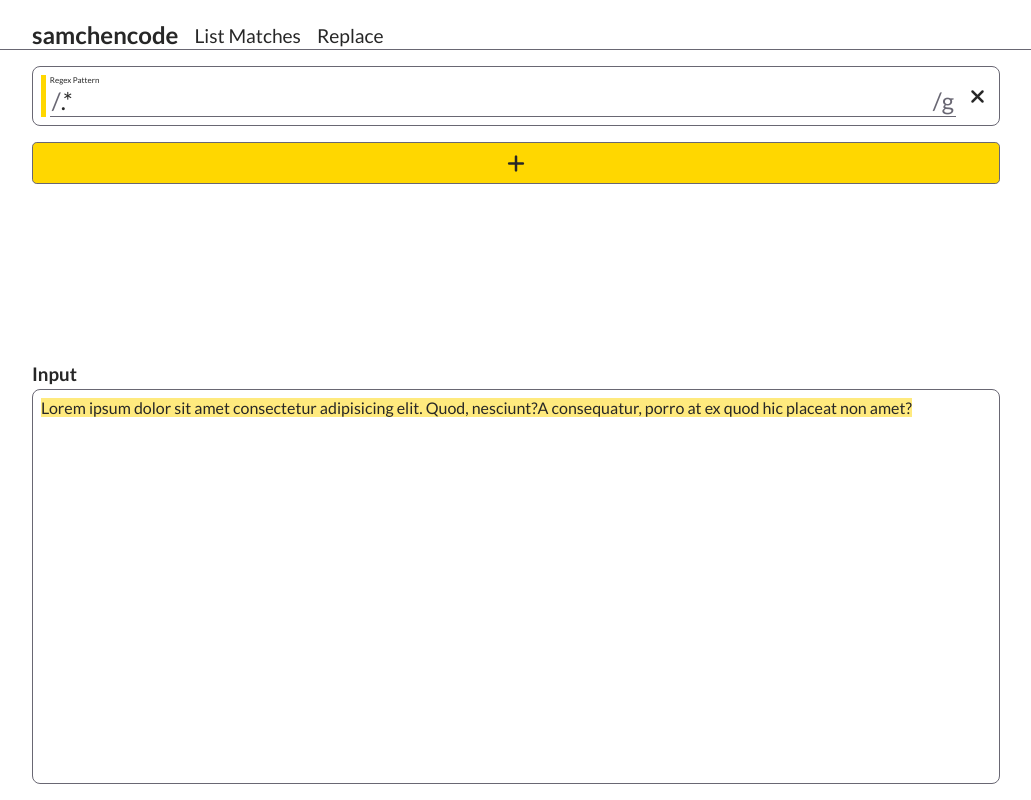
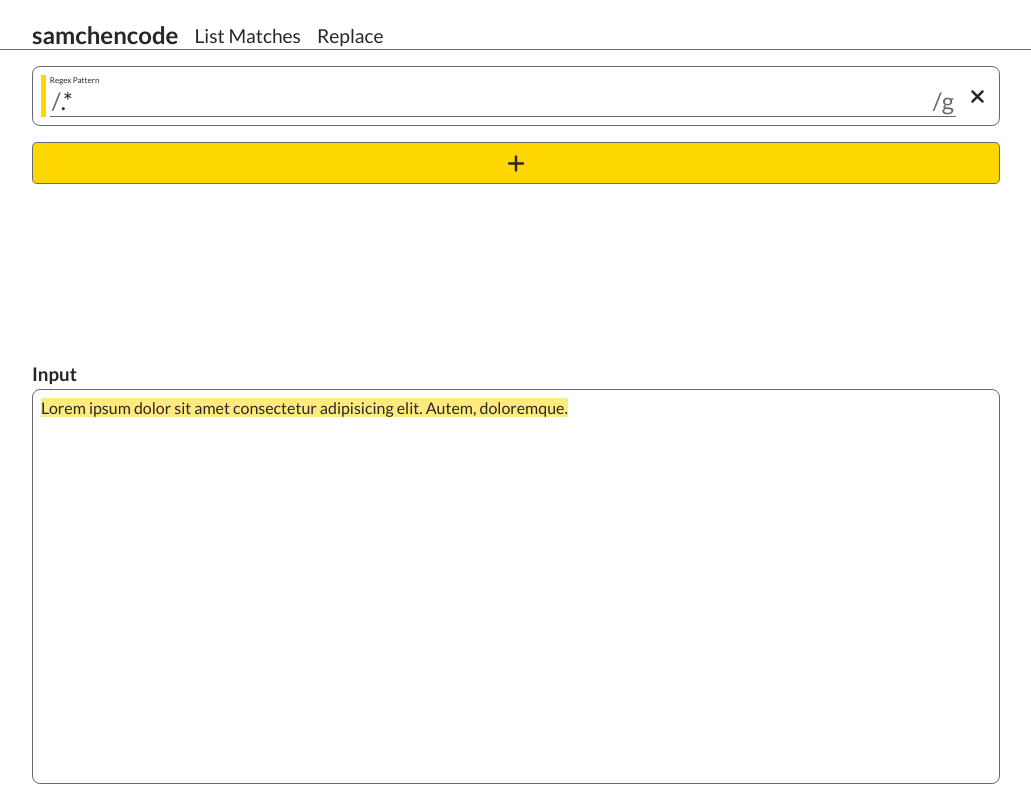
Before and after one commit to samchencode/regex-tool, a React (Create React App) app: page /match in a window 1280 px wide. Shown: the whole page, without its empty margins (124-1155 px from the left). Built offline with nearby package versions, Linux system fonts and the light colour scheme.

Commit message:
refactor: lift state into textdisplaycontainer

```diff
--- a/src/features/text-display/TextDisplayContainer.tsx
+++ b/src/features/text-display/TextDisplayContainer.tsx
@@ -14,11 +14,11 @@ const TextDisplayContainer = ({
   inputOnly = false,
 }: TextDisplayContainerProps) => {
 
-
+  const [input, setInput] = useState('Lorem ipsum dolor sit amet consectetur adipisicing elit. Autem, doloremque.');
 
   return (
     <div className="text-display__container">
-      <InputTextDisplay />
+      <InputTextDisplay value={input} onChange={setInput} />
       {!inputOnly && <OutputTextDisplay value={'Output Here'} />}
     </div>
   );
--- a/src/features/text-display/components/Display/InputTextDisplay.tsx
+++ b/src/features/text-display/components/Display/InputTextDisplay.tsx
@@ -5,11 +5,12 @@ import { useAppSelector } from '../../../../app/hooks';
 import { patternSelectors } from '../../../pattern-input';
 import split from '../../splitStringAtPairedIndicies';
 
-const InputTextDisplay = () => {
-  const [value, setValue] = useState(
-    'Lorem ipsum dolor sit amet consectetur adipisicing elit. Quod, nesciunt?' +
-      'A consequatur, porro at ex quod hic placeat non amet?'
-  );
+interface InputTextDisplayProps {
+  value: string;
+  onChange: (str: string) => void;
+}
+
+const InputTextDisplay = ({ value, onChange }: InputTextDisplayProps) => {
 
   const ops = useAppSelector(patternSelectors.selectOperations);
 
@@ -29,7 +30,7 @@ const InputTextDisplay = () => {
     <TextDisplay
       type={TextDisplayType.INPUT}
       value={value}
-      onChange={setValue}
+      onChange={onChange}
       highlightRanges={highlightRanges}
       highlightColor={ops[0].color}
     />
```
